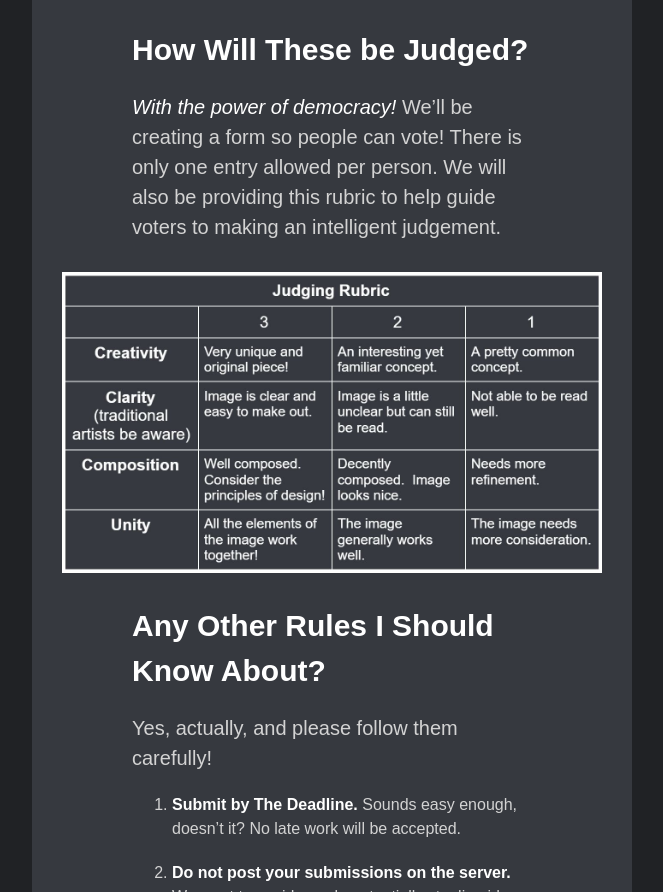
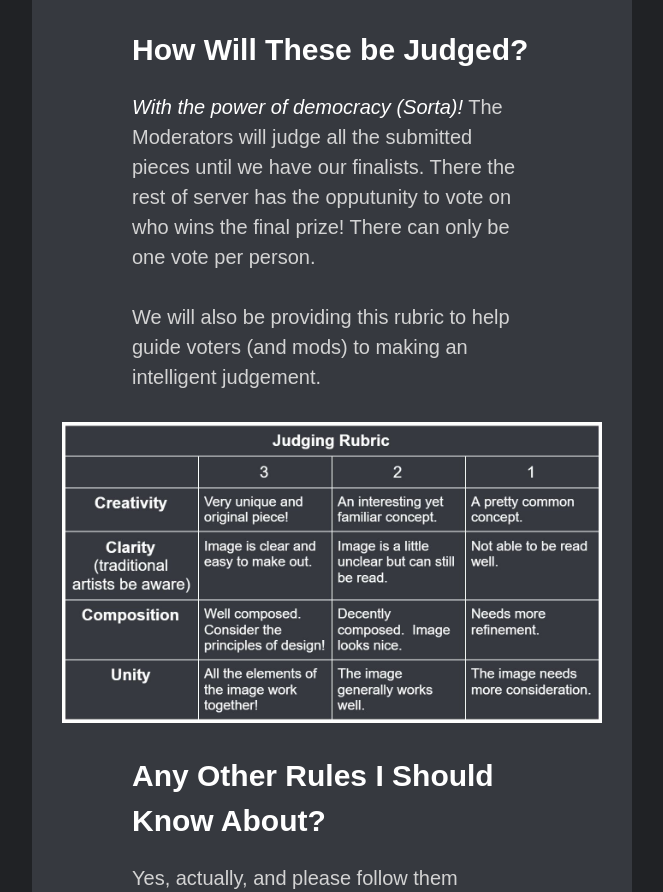
Before and after one commit to nsurvance/Genoluv-Competition, a plain HTML site: page index.html in a window 1280 px wide. Shown: the part 2987-3879 px from the top of the page, without its empty margins (308-971 px from the left). Drawn offline with Linux system fonts and the light colour scheme.

Commit message:
Add files via upload

```diff
--- a/index.html
+++ b/index.html
@@ -5,7 +5,7 @@
     <meta charset="UTF-8">
     <meta http-equiv="X-UA-Compatible" content="IE=edge">
     <meta name="viewport" content="width=device-width, initial-scale=1.0">
-    <title>Competition Website</title>
+    <title>Genoluv Art Competition Rules</title>
     <style>
         :root {
             --background: #36393F;
@@ -211,9 +211,12 @@
 
         <div id="judge" class="body">
             <h1>How Will These be Judged?</h1>
-            <p><i>With the power of democracy!</i> We’ll be creating a form so people can vote! There is only one entry
-                allowed
-                per person. We will also be providing this rubric to help guide voters to making an intelligent
+            <p><i>With the power of democracy (Sorta)!</i> The Moderators will judge all the submitted pieces until we
+                have our finalists. There the rest of server has the opputunity to vote on who wins the final prize!
+                There can only be one vote
+                per person. <br /><br />We will also be providing this rubric to help guide voters (and mods) to making
+                an
+                intelligent
                 judgement.</p>
 
         </div>
```
Also changed, not shown: 1 other file.
